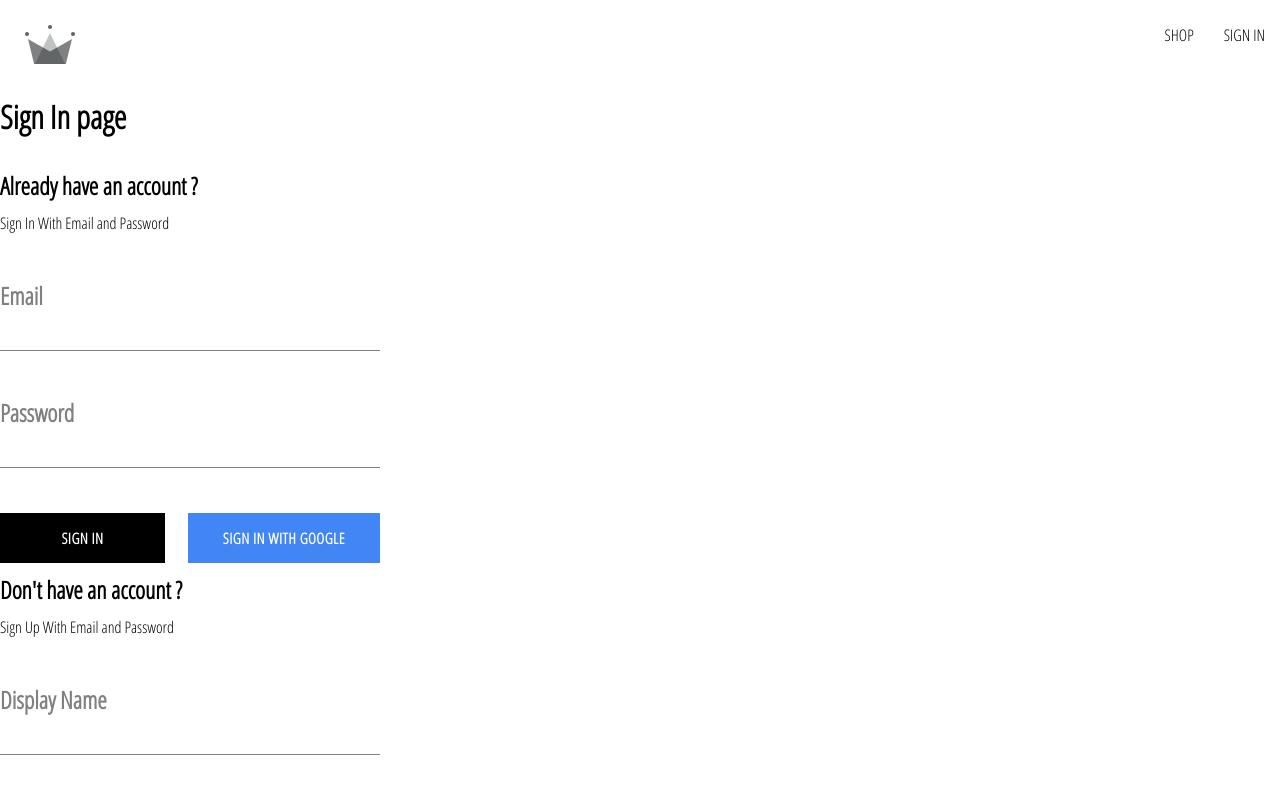
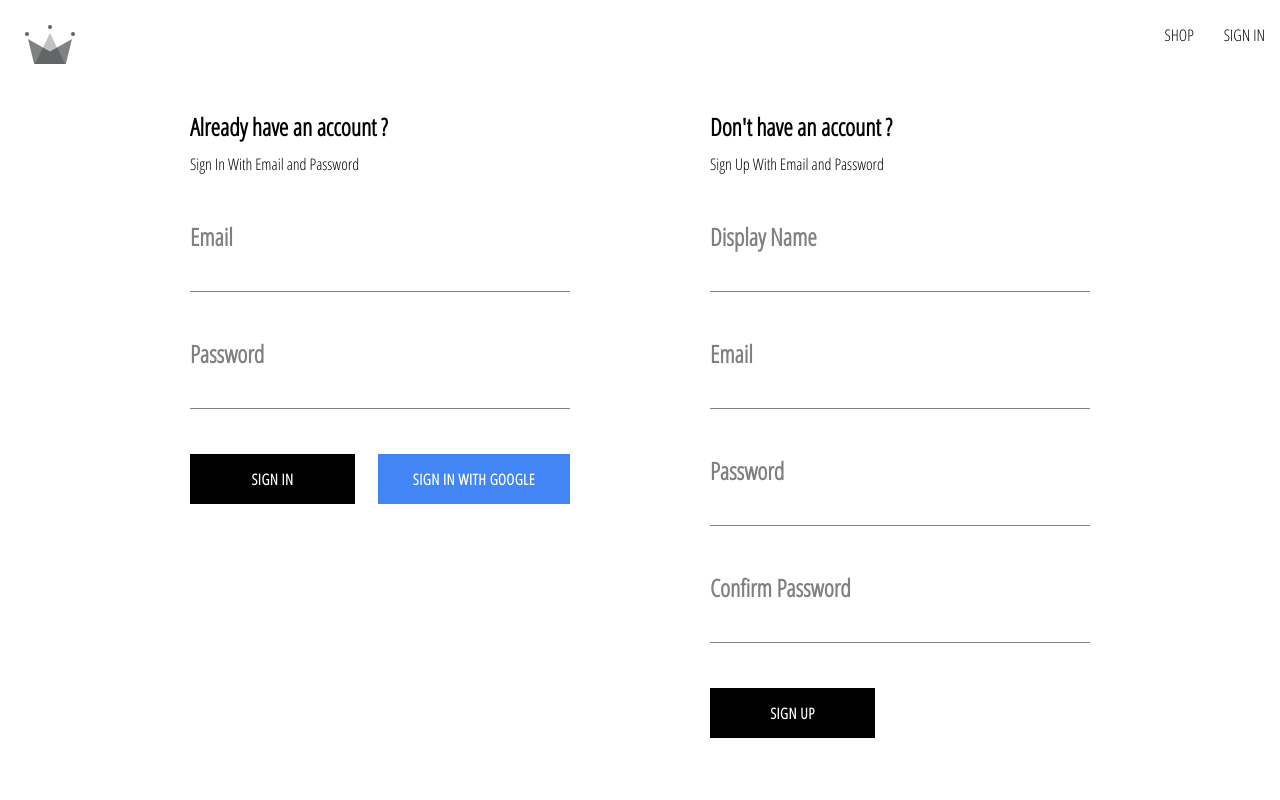
Before and after one commit to shahawy/CrownClothing, a React (Vite) app: page /authentication in a window 1280 px wide. Shown: the top 800 px of the page. Built offline with nearby package versions, Linux system fonts and the light colour scheme.

Commit message:
catching sign in errors and styling Authentication page

```diff
--- a/src/components/sign-in-form/SignInForm.jsx
+++ b/src/components/sign-in-form/SignInForm.jsx
@@ -76,13 +76,13 @@
         <div className="buttons-container">
           <Button buttonName="Sign In" type="submit" />
           <Button
+            type="button"  // The button inside a form element by default has the type of submit, so if we have a button inside the form that we don't want to submit the form like the Sign In with Google button, we change its type by giving it type="button"
             onClick={signInWithGoogle}
             buttonName="Sign In with Google"
             buttonType="google"
           />
         </div>
       </form>
-
     </div>
   );
 }
--- a/src/routes/authentication/Authentication.jsx
+++ b/src/routes/authentication/Authentication.jsx
@@ -1,13 +1,13 @@
 import SignUpForm from "../../components/sign-up-form/SignUpForm";
 import SignInForm from "../../components/sign-in-form/SignInForm";
+
+import "./authentication.css"
 
 
 function Authentication() {
 
   return (
-    <div>
-      <h1>Sign In page</h1>
-
+    <div className="authentication-container">
       <SignInForm />
       <SignUpForm />
     </div>
--- /dev/null
+++ b/src/routes/authentication/authentication.css
@@ -0,0 +1,6 @@
+.authentication-container {
+  display: flex;
+  justify-content: space-between;
+  width: 900px;
+  margin: 30px auto;
+}/*# sourceMappingURL=authentication.css.map */
--- /dev/null
+++ b/src/routes/authentication/authentication.scss
@@ -0,0 +1,6 @@
+.authentication-container {
+    display: flex;
+    justify-content: space-between;
+    width: 900px;
+    margin: 30px auto;
+}
```
Also changed, not shown: 1 other file (tests, documents, lock files or other folders).
